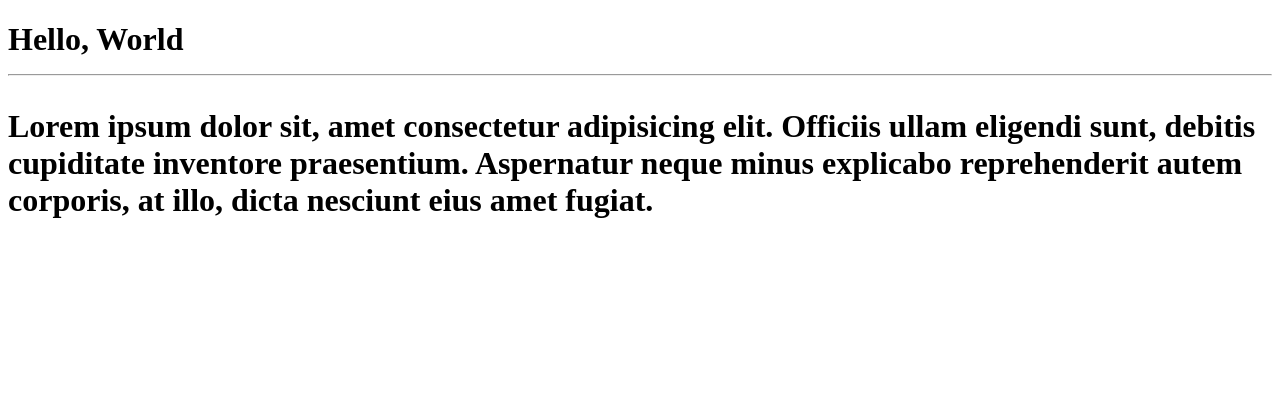
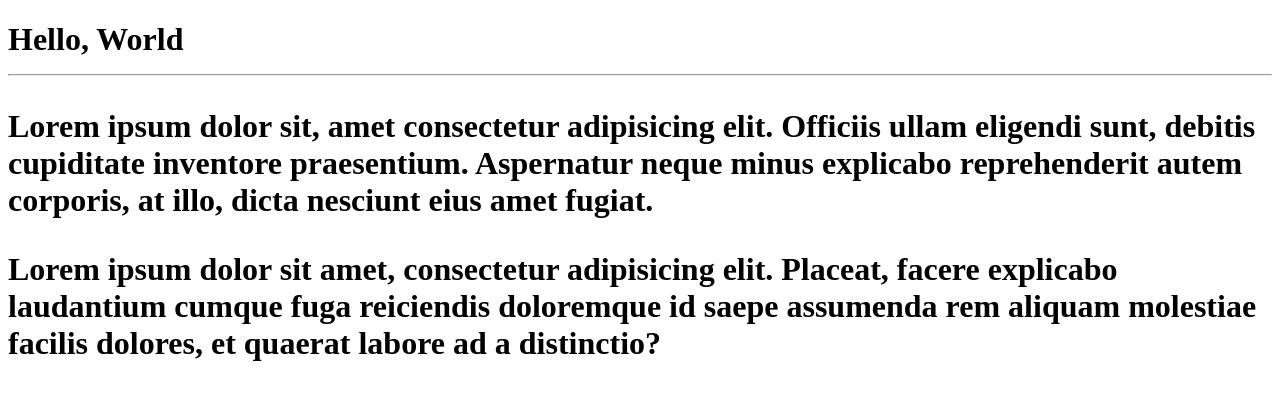
Before and after one commit to kaiqueoliramos/Hello-World, a plain HTML site: page index.html in a window 1280 px wide. Drawn offline with Linux system fonts and the light colour scheme.

Commit message:
Adicionei um parágrafo

```diff
--- a/index.html
+++ b/index.html
@@ -10,6 +10,7 @@
  <h1>Hello, World
     <hr>
     <p>Lorem ipsum dolor sit, amet consectetur adipisicing elit. Officiis ullam eligendi sunt, debitis cupiditate inventore praesentium. Aspernatur neque minus explicabo reprehenderit autem corporis, at illo, dicta nesciunt eius amet fugiat.</p>
+    <p>Lorem ipsum dolor sit amet, consectetur adipisicing elit. Placeat, facere explicabo laudantium cumque fuga reiciendis doloremque id saepe assumenda rem aliquam molestiae facilis dolores, et quaerat labore ad a distinctio?</p>
  </h1>
 </body>
 </html>
```
